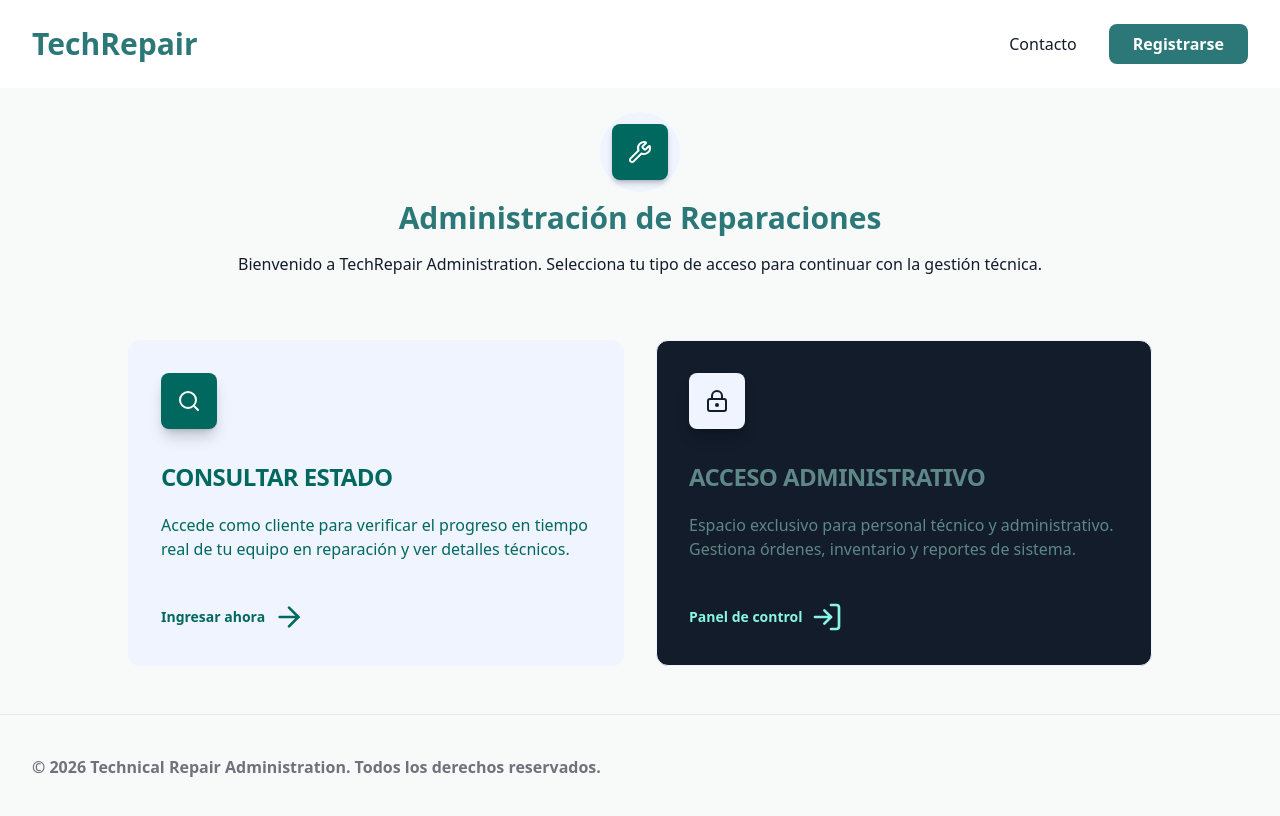
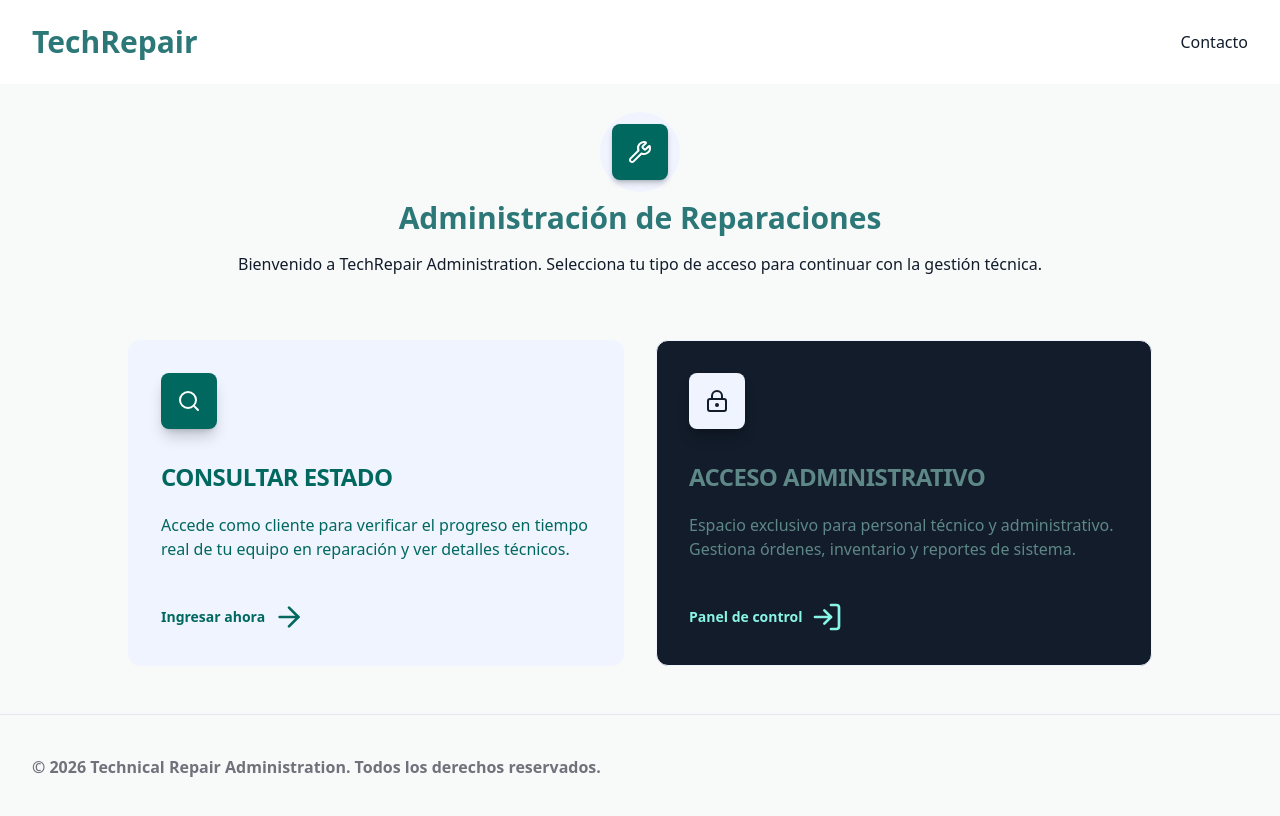
Before and after one commit to Escondetodo/reparaciones-app, a React (Vite) app: page / in a window 1280 px wide. Shown: the top 816 px of the page. Built offline with nearby package versions, Linux system fonts and the light colour scheme; no server answers.

Commit message:
fix:remove register button from navbar

```diff
--- a/src/components/ui/navbar.tsx
+++ b/src/components/ui/navbar.tsx
@@ -1,5 +1,4 @@
 import clsx from "clsx";
-import { Link } from "react-router-dom";
 import { useState } from "react";
 import Modal from "./modal";
 import Button from "./button";
@@ -23,12 +22,6 @@ const Navbar = ({ className }: NavbarProps) => {
         >
           Contacto
         </button>
-        <Link
-          to="/registro"
-          className="bg-primary text-white px-6 py-2 rounded-lg font-bold active:scale-95 transition-transform"
-        >
-          Registrarse
-        </Link>
       </nav>
       {showContacto && (
         <Modal
```
